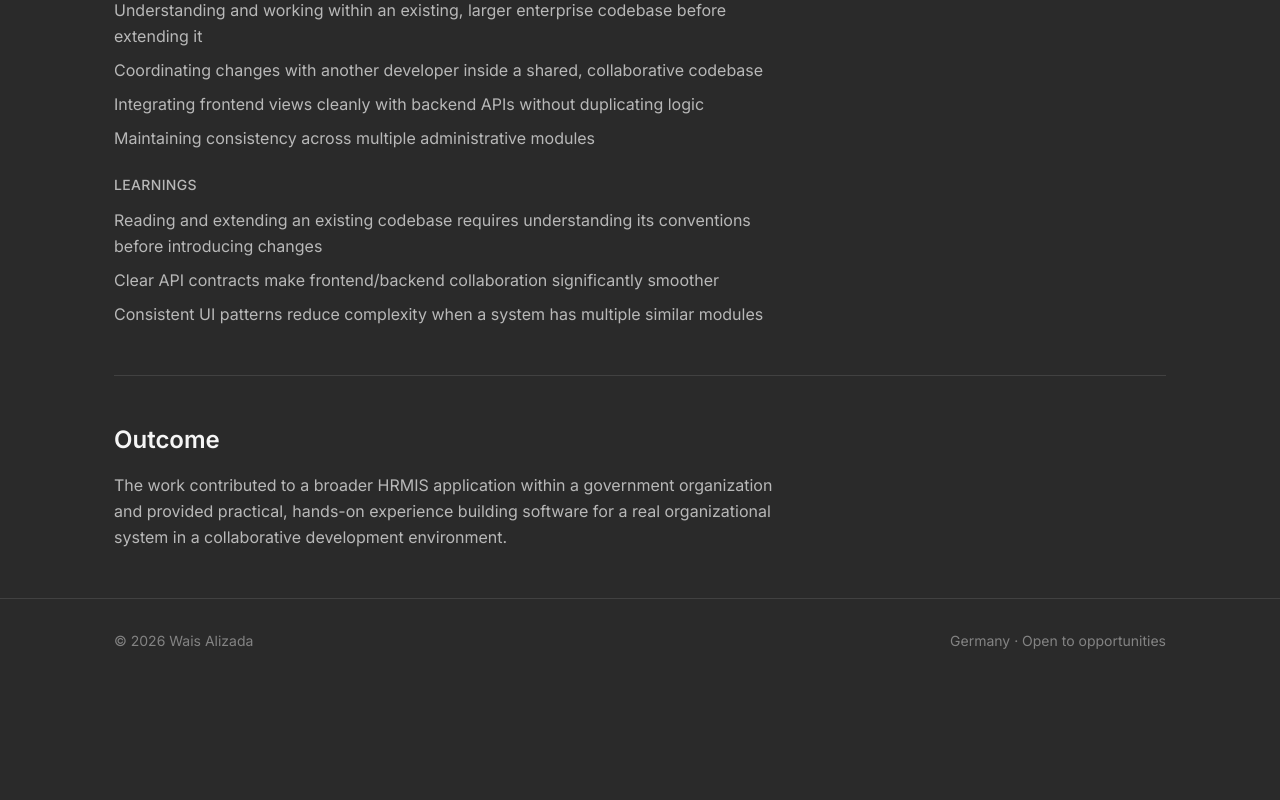
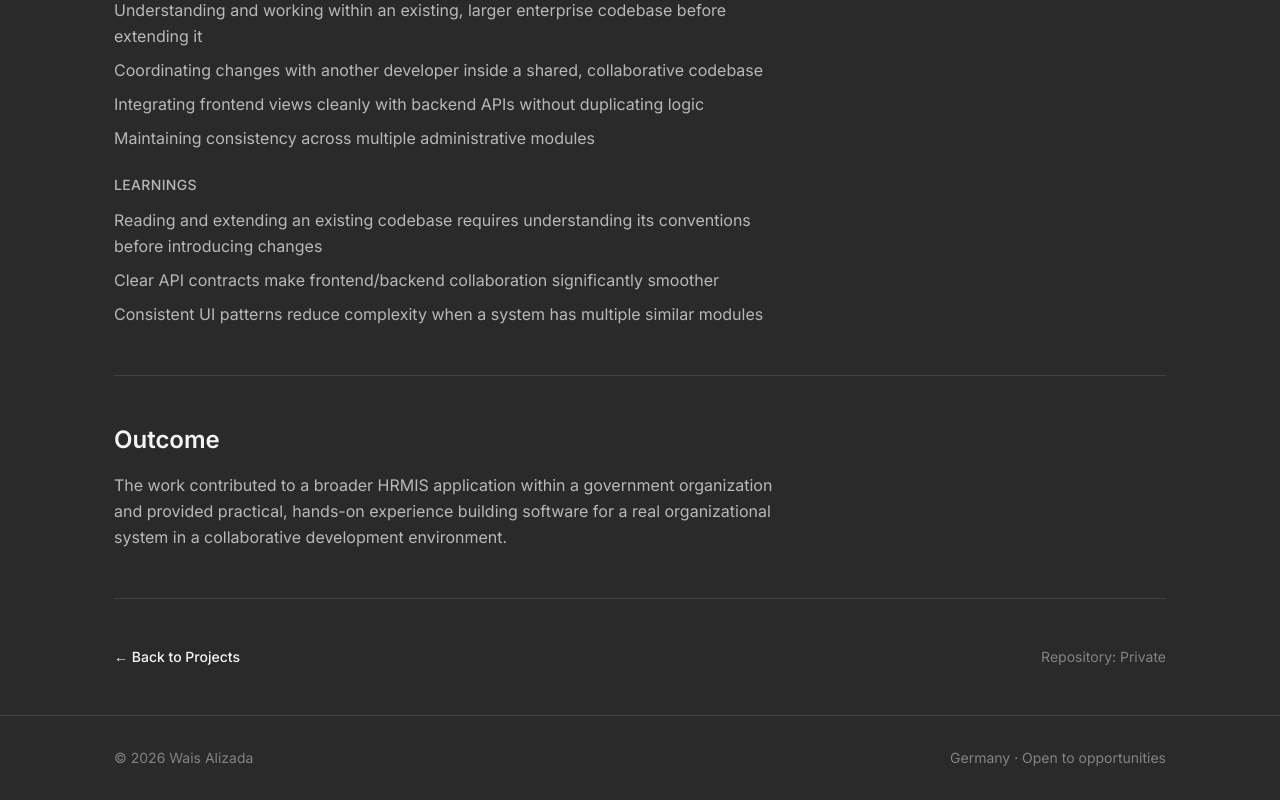
Before and after one commit to wais865/wais865-wais-portfolio, a Next.js app: page /projects/hrmis in a window 1280 px wide. Shown: the part 3080-3880 px from the top of the page. Before the commit the page ends 3763 px from the top, so only its background shows below. Built offline with nearby package versions, Linux system fonts and the light colour scheme.

Commit message:
feat: add HRMIS project navigation
Add ProjectLinks at the bottom: Back to Projects, and 'Repository:
Private' since no githubUrl/liveUrl is set for HRMIS — no exposed
private repository URL and no fabricated live demo link.

```diff
--- a/src/app/projects/hrmis/page.tsx
+++ b/src/app/projects/hrmis/page.tsx
@@ -5,6 +5,7 @@ import ProjectMeta from "@/components/case-study/ProjectMeta";
 import ProjectSection from "@/components/case-study/ProjectSection";
 import TechStack from "@/components/case-study/TechStack";
 import ScreenshotGallery from "@/components/case-study/ScreenshotGallery";
+import ProjectLinks from "@/components/case-study/ProjectLinks";
 import { projects } from "@/data/projects";
 
 export default function HrmisCaseStudyPage() {
@@ -141,6 +142,12 @@ export default function HrmisCaseStudyPage() {
             </p>
           ))}
         </ProjectSection>
+
+        <ProjectLinks
+          repositoryStatus={caseStudy.repositoryStatus}
+          githubUrl={project.githubUrl}
+          liveUrl={project.liveUrl}
+        />
       </Container>
     </main>
   );
```
